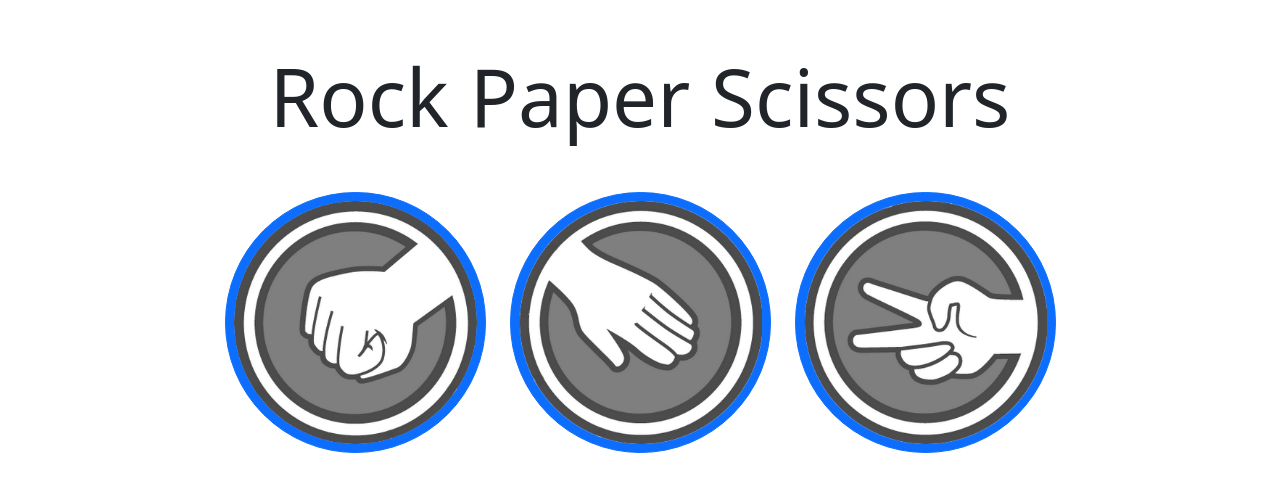
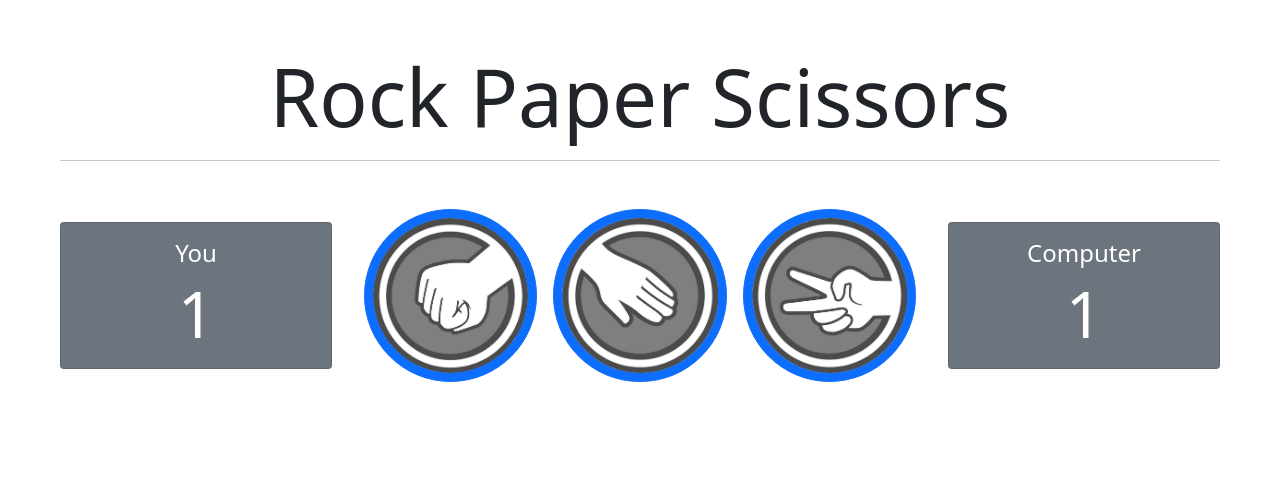
Before and after one commit to webceyhan/vite-rps-game, a Vue app: page / in a window 1280 px wide. Shown: the top 492 px of the page. Built offline with nearby package versions, Linux system fonts and the light colour scheme.

Commit message:
player cards added

```diff
--- a/src/App.vue
+++ b/src/App.vue
@@ -4,25 +4,45 @@
 
 <template>
   <main class="p-5">
-    <div class="container text-center">
-      <h1 class="display-1 mb-5">Rock Paper Scissors</h1>
+    <div class="container-fluid text-center">
+      <h1 class="display-1">Rock Paper Scissors</h1>
 
-      <div class="row justify-content-center">
+      <hr class="mb-5" />
+
+      <div class="row align-items-center justify-content-between">
+        <!-- user score -->
         <div class="col-3">
-          <a href="#" class="btn btn-primary btn-img rounded-circle p-2">
+          <div class="card bg-secondary text-white">
+            <div class="card-body">
+              <h4>You</h4>
+              <p class="display-3 m-0">1</p>
+            </div>
+          </div>
+        </div>
+
+        <!-- game buttons -->
+        <div class="col-6 d-flex">
+          <a href="#" class="btn btn-primary btn-img rounded-circle p-2 mx-2">
             <img src="./assets/rock.png" class="img-fluid rounded-circle" />
+          </a>
+
+          <a href="#" class="btn btn-primary btn-img rounded-circle p-2 mx-2">
+            <img src="./assets/paper.png" class="img-fluid" />
+          </a>
+
+          <a href="#" class="btn btn-primary btn-img rounded-circle p-2 mx-2">
+            <img src="./assets/scissors.png" class="img-fluid" />
           </a>
         </div>
 
+        <!-- computer score -->
         <div class="col-3">
-          <a href="#" class="btn btn-primary btn-img rounded-circle p-2">
-            <img src="./assets/paper.png" class="img-fluid" />
-          </a>
-        </div>
-        <div class="col-3">
-          <a href="#" class="btn btn-primary btn-img rounded-circle p-2">
-            <img src="./assets/scissors.png" class="img-fluid" />
-          </a>
+          <div class="card bg-secondary text-white">
+            <div class="card-body">
+              <h4>Computer</h4>
+              <p class="display-3 m-0">1</p>
+            </div>
+          </div>
         </div>
       </div>
     </div>
```
